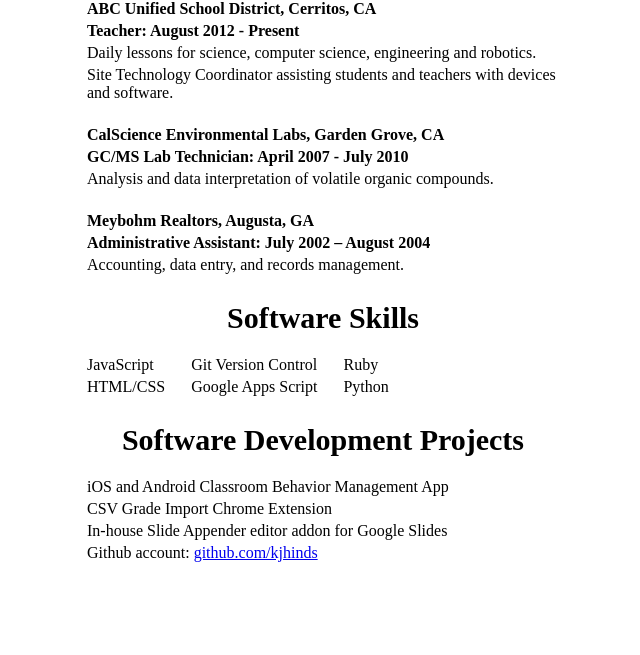
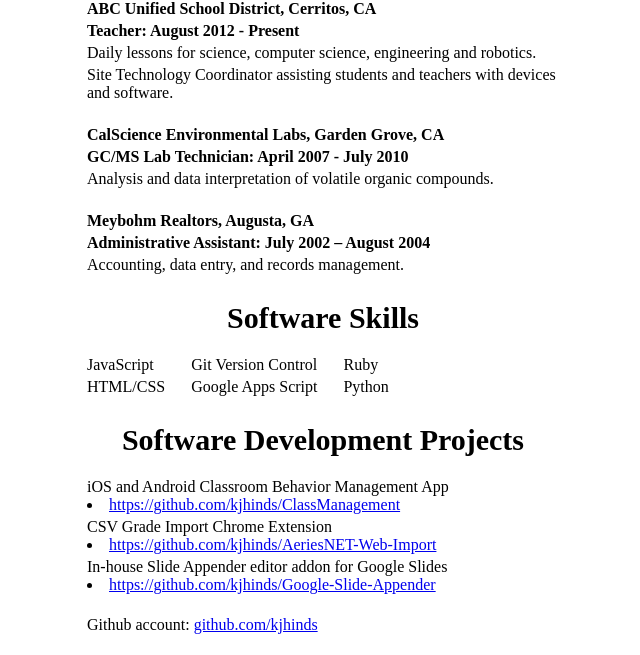
Before and after one commit to kjhinds/kjhinds, a plain HTML site: page index.html in a window 1280 px wide. Shown: the part 680-1335 px from the top of the page, without its empty margins (317-957 px from the left). Before the commit the page ends 1263 px from the top, so only its background shows below. Drawn offline with Linux system fonts and the light colour scheme.

Commit message:
Add links to code repositories

```diff
--- a/index.html
+++ b/index.html
@@ -127,16 +127,19 @@
       <h2>Software Development Projects</h2>
       <table>
         <tr>
-          <td>iOS and Android Classroom Behavior Management App</td>
+          <td>iOS and Android Classroom Behavior Management App<br>
+          <li><a href="https://github.com/kjhinds/ClassManagement">https://github.com/kjhinds/ClassManagement</a></li></td>
         </tr>
         <tr>
-          <td>CSV Grade Import Chrome Extension</td>
+          <td>CSV Grade Import Chrome Extension<br>
+            <li><a href="https://github.com/kjhinds/AeriesNET-Web-Import">https://github.com/kjhinds/AeriesNET-Web-Import</a></li></td>
         </tr>
         <tr>
-          <td>In-house Slide Appender editor addon for Google Slides</td>
+          <td>In-house Slide Appender editor addon for Google Slides<br>
+            <li><a href="https://github.com/kjhinds/Google-Slide-Appender">https://github.com/kjhinds/Google-Slide-Appender</a></li></td>
         </tr>
         <tr>
-          <td>Github account: <a href="github.com/kjhinds/">github.com/kjhinds</a></td>
+          <td><br>Github account: <a href="github.com/kjhinds/">github.com/kjhinds</a></td>
         </tr>
       </table>
     </div>
--- a/style.css
+++ b/style.css
@@ -19,6 +19,11 @@ h1 {
 
 h2 {
   font-size: 30px;
+  margin-top: 24px;
+  margin-bottom: 0px;
+}
+
+h3 {
   margin-top: 24px;
   margin-bottom: 0px;
 }
```
Also changed, not shown: frontend.html (+4 -0 lines).
